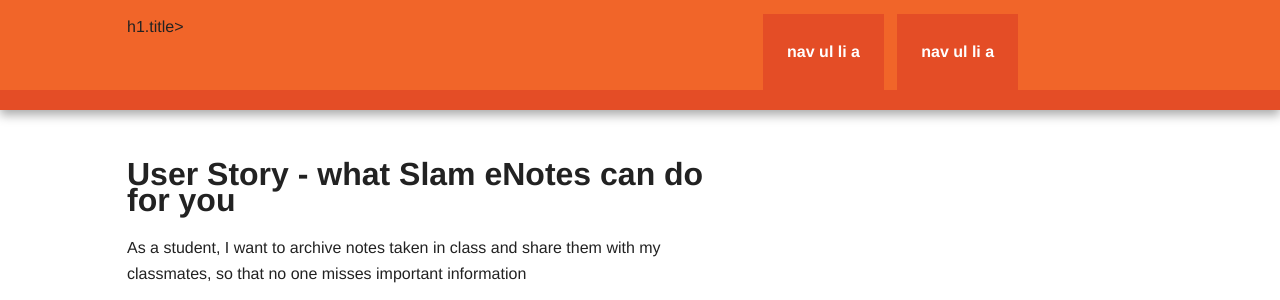
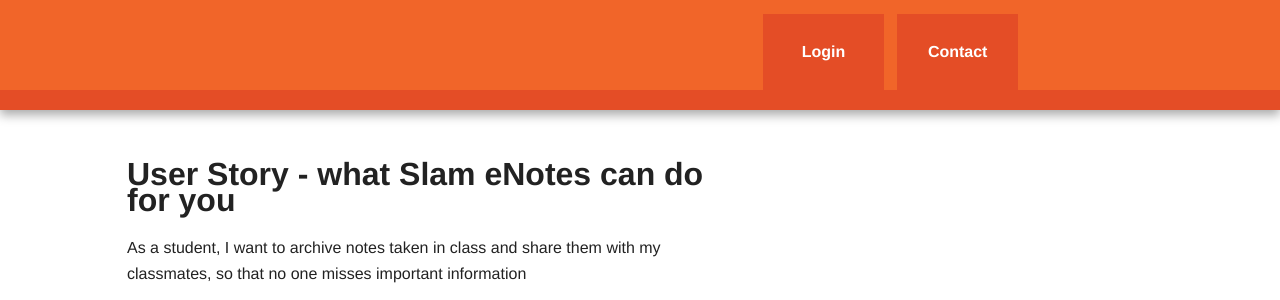
Before and after one commit to CS3398-Arctic/CS3398-Arctic-F2016, a Django app: page / in a window 1280 px wide. Shown: the part 468-768 px from the top of the page. Run offline with Django 3.2, Linux system fonts and the light colour scheme; some libraries are stand-ins or nearby versions.

Commit message:
Created Login and Contact buttons - pages still unmade

```diff
--- a/templates/index.html
+++ b/templates/index.html
@@ -26,11 +26,10 @@
 
                 <p><img src="static/images/Slam%20eNotes%20Logo.png" alt="Slam eNotes Logo"  height="450" width="325"> </p>
 
-                <!<h1 class="title">h1.title</h1>>
                 <nav>
                     <ul>
-                        <li><a href="#">nav ul li a</a></li>
-                        <li><a href="#">nav ul li a</a></li>
+                        <li><a href="#">Login</a></li>
+                        <li><a href="#">Contact</a></li>
                     </ul>
                 </nav>
             </header>
```
